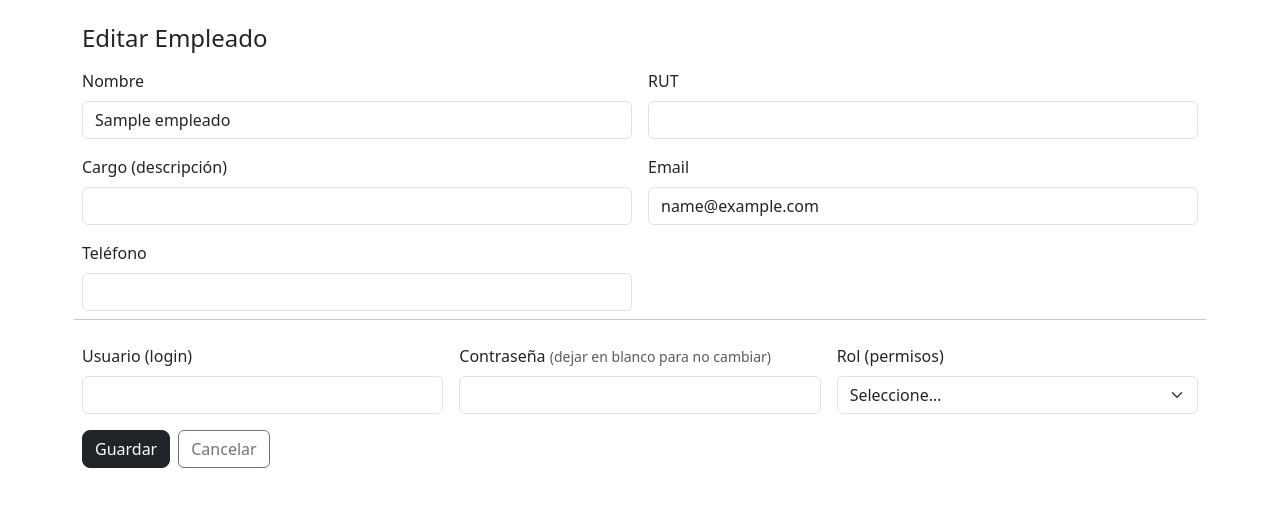
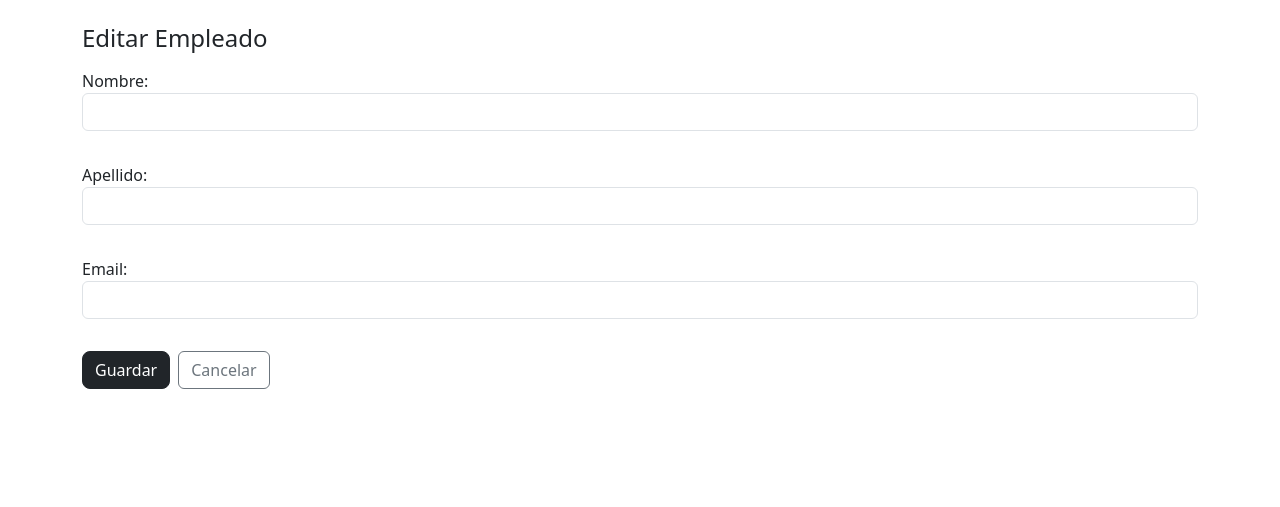
Before and after one commit to Rikiu10/Market, a Django app: template templates/Tienda/empleados/empleado_form.html in a window 1280 px wide. Shown: the part 56-563 px from the top of the page. Run offline with Django 5.2, Linux system fonts and the light colour scheme; the template is opened without the code that fills it: values that come from a table or form of the project are taken from there, others are empty; tables that the repository leaves empty hold one stand-in row (values such as "Sample post"); parts of the project's set-up code (start-up, migrations or seed data) failed here and were passed over.

Commit message:
html Empleado
se cambaron los html de empleado

```diff
--- a/templates/Tienda/empleados/empleado_form.html
+++ b/templates/Tienda/empleados/empleado_form.html
@@ -1,53 +1,9 @@
 {% extends "Tienda/base.html" %}
-{% block title %}{% if empleado %}Editar Empleado{% else %}Nuevo Empleado{% endif %}{% endblock %}
+{% block title %}{% if obj %}Editar Empleado{% else %}Nuevo Empleado{% endif %}{% endblock %}
 {% block content %}
-<h1 class="h4 mb-3">{% if empleado %}Editar Empleado{% else %}Nuevo Empleado{% endif %}</h1>
-
+<h1 class="h4 mb-3">{% if obj %}Editar Empleado{% else %}Nuevo Empleado{% endif %}</h1>
 <form method="post" class="row g-3">
-  {% csrf_token %}
-  <div class="col-md-6">
-    <label class="form-label">Nombre</label>
-    <input name="nombre" class="form-control" required value="{{ empleado.nombre|default:'' }}">
-  </div>
-  <div class="col-md-6">
-    <label class="form-label">RUT</label>
-    <input name="rut" class="form-control" required value="{{ empleado.rut|default:'' }}">
-  </div>
-  <div class="col-md-6">
-    <label class="form-label">Cargo (descripción)</label>
-    <input name="cargo" class="form-control" value="{{ empleado.cargo|default:'' }}">
-  </div>
-  <div class="col-md-6">
-    <label class="form-label">Email</label>
-    <input name="email" type="email" class="form-control" value="{{ empleado.email|default:'' }}">
-  </div>
-  <div class="col-md-6">
-    <label class="form-label">Teléfono</label>
-    <input name="telefono" class="form-control" value="{{ empleado.telefono|default:'' }}">
-  </div>
-
-  <hr class="my-2">
-
-  <div class="col-md-4">
-    <label class="form-label">Usuario (login)</label>
-    <input name="username" class="form-control" required value="{{ empleado.username|default:'' }}">
-  </div>
-  <div class="col-md-4">
-    <label class="form-label">
-      Contraseña {% if empleado %}<small class="text-muted">(dejar en blanco para no cambiar)</small>{% endif %}
-    </label>
-    <input name="password" type="password" class="form-control" {% if not empleado %}required{% endif %}>
-  </div>
-  <div class="col-md-4">
-    <label class="form-label">Rol (permisos)</label>
-    <select name="rol" class="form-select" required>
-      <option value="">Seleccione…</option>
-      <option value="GERENTE" {% if empleado.rol == 'GERENTE' %}selected{% endif %}>GERENTE</option>
-      <option value="JEFE" {% if empleado.rol == 'JEFE' %}selected{% endif %}>JEFE</option>
-      <option value="EMPLEADO" {% if empleado.rol == 'EMPLEADO' %}selected{% endif %}>EMPLEADO</option>
-    </select>
-  </div>
-
+  {% csrf_token %} {{ form.as_p }}
   <div class="col-12 d-flex gap-2">
     <button class="btn btn-dark" type="submit">Guardar</button>
     <a class="btn btn-outline-secondary" href="{% url 'Tienda:empleados_list' %}">Cancelar</a>
```
Also changed, not shown: templates/Tienda/empleados/empleado_confirmar_eliminar.html (+10 -23 lines), templates/Tienda/empleados/empleados_list.html (+12 -19 lines).
